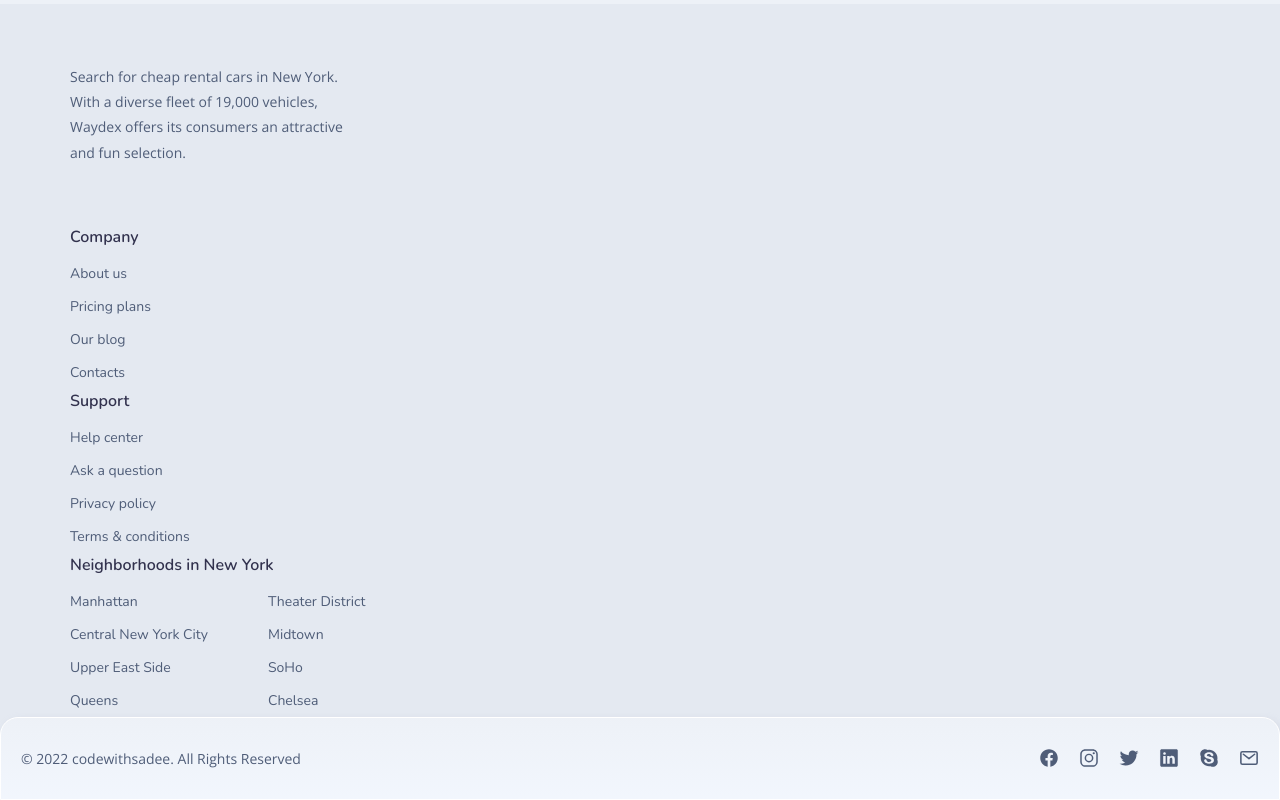
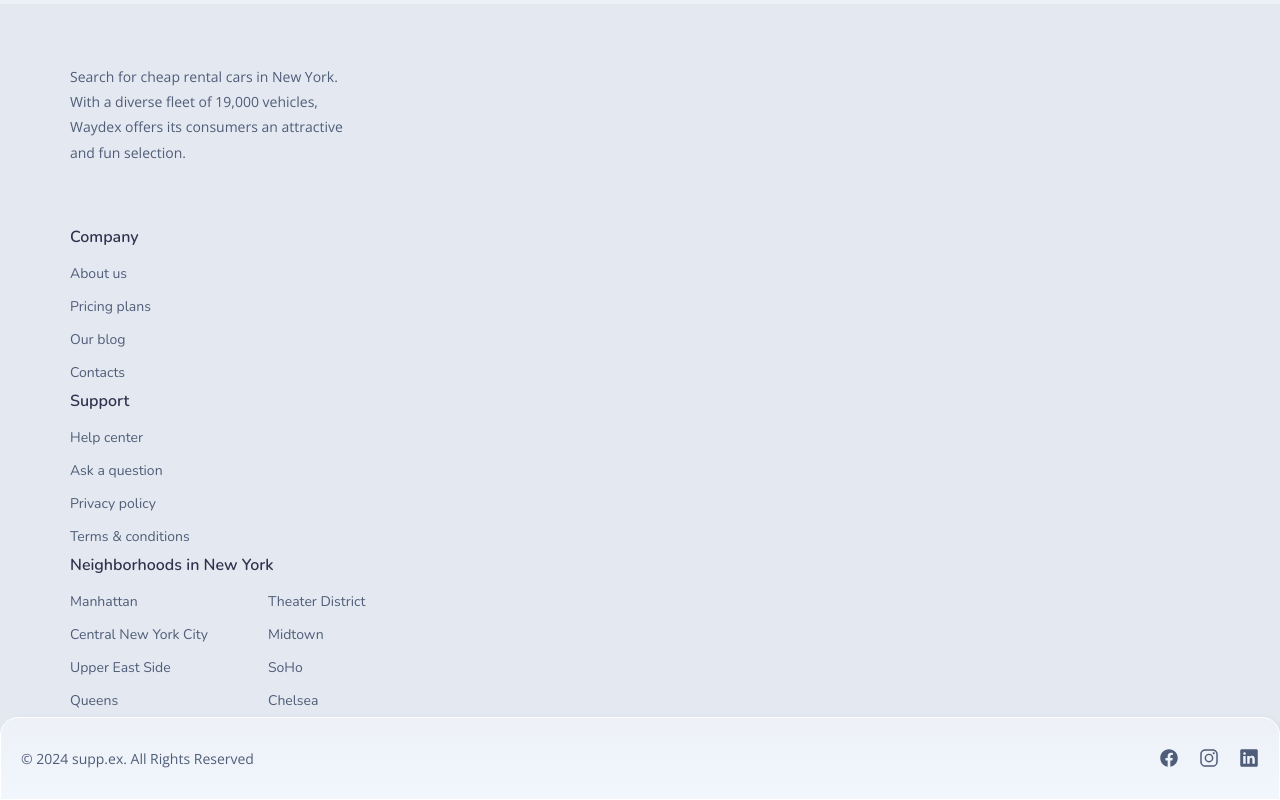
Before and after one commit to suprabhat69/Car-Rental, a plain HTML site: page index.html in a window 1280 px wide. Shown: the part 2911-3711 px from the top of the page. Drawn offline with nearby package versions, Linux system fonts and the light colour scheme.

Commit message:
index.html

```diff
--- a/index.html
+++ b/index.html
@@ -989,45 +989,27 @@
         <ul class="social-list">
 
           <li>
-            <a href="#" class="social-link">
+            <a href="https://www.facebook.com/suprabhat.paul.77" class="social-link">
               <ion-icon name="logo-facebook"></ion-icon>
             </a>
           </li>
 
           <li>
-            <a href="#" class="social-link">
+            <a href="https://www.instagram.com/supp.ex/" class="social-link">
               <ion-icon name="logo-instagram"></ion-icon>
             </a>
           </li>
 
           <li>
-            <a href="#" class="social-link">
-              <ion-icon name="logo-twitter"></ion-icon>
-            </a>
-          </li>
-
-          <li>
-            <a href="#" class="social-link">
+            <a href="https://www.linkedin.com/in/zeet-paul-6012aa320/" class="social-link">
               <ion-icon name="logo-linkedin"></ion-icon>
-            </a>
-          </li>
-
-          <li>
-            <a href="#" class="social-link">
-              <ion-icon name="logo-skype"></ion-icon>
-            </a>
-          </li>
-
-          <li>
-            <a href="#" class="social-link">
-              <ion-icon name="mail-outline"></ion-icon>
             </a>
           </li>
 
         </ul>
 
         <p class="copyright">
-          &copy; 2022 <a href="#">codewithsadee</a>. All Rights Reserved
+          &copy; 2024 <a href="#">supp.ex</a>. All Rights Reserved
         </p>
 
       </div>
```
